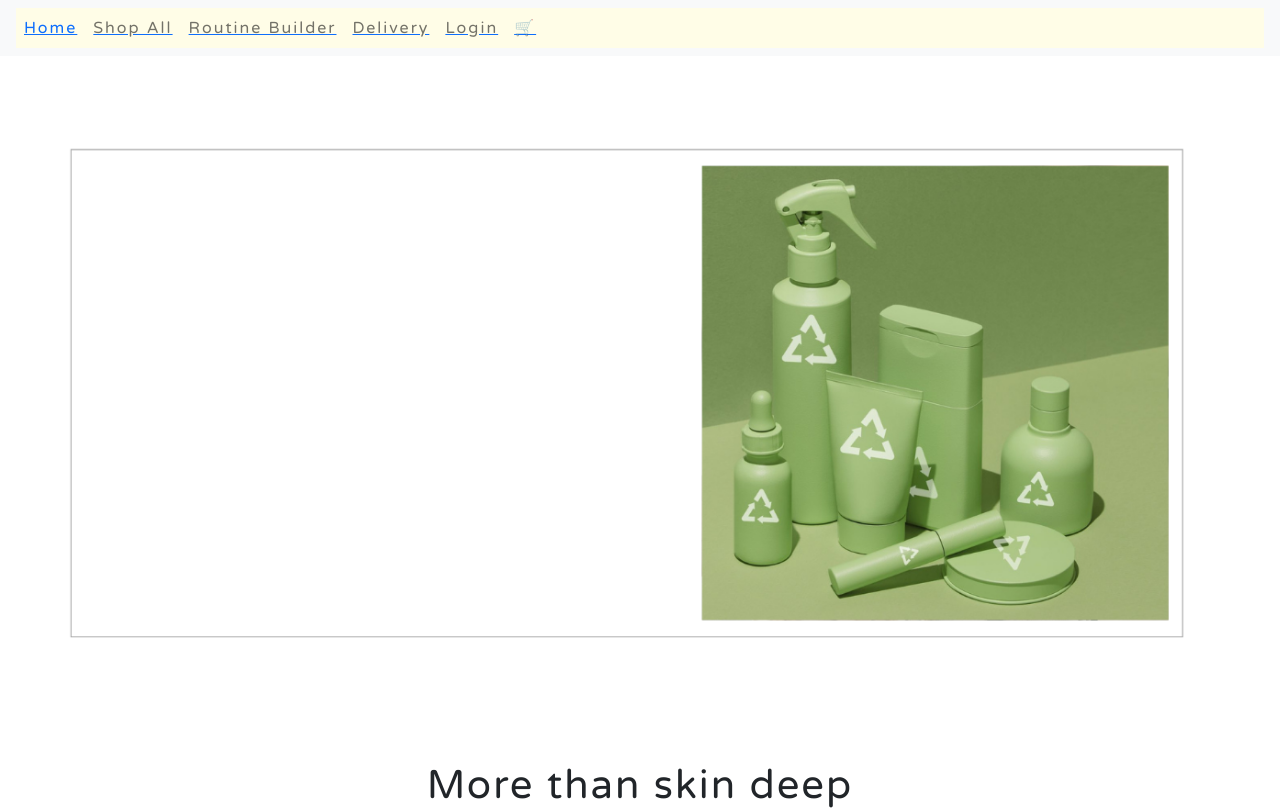
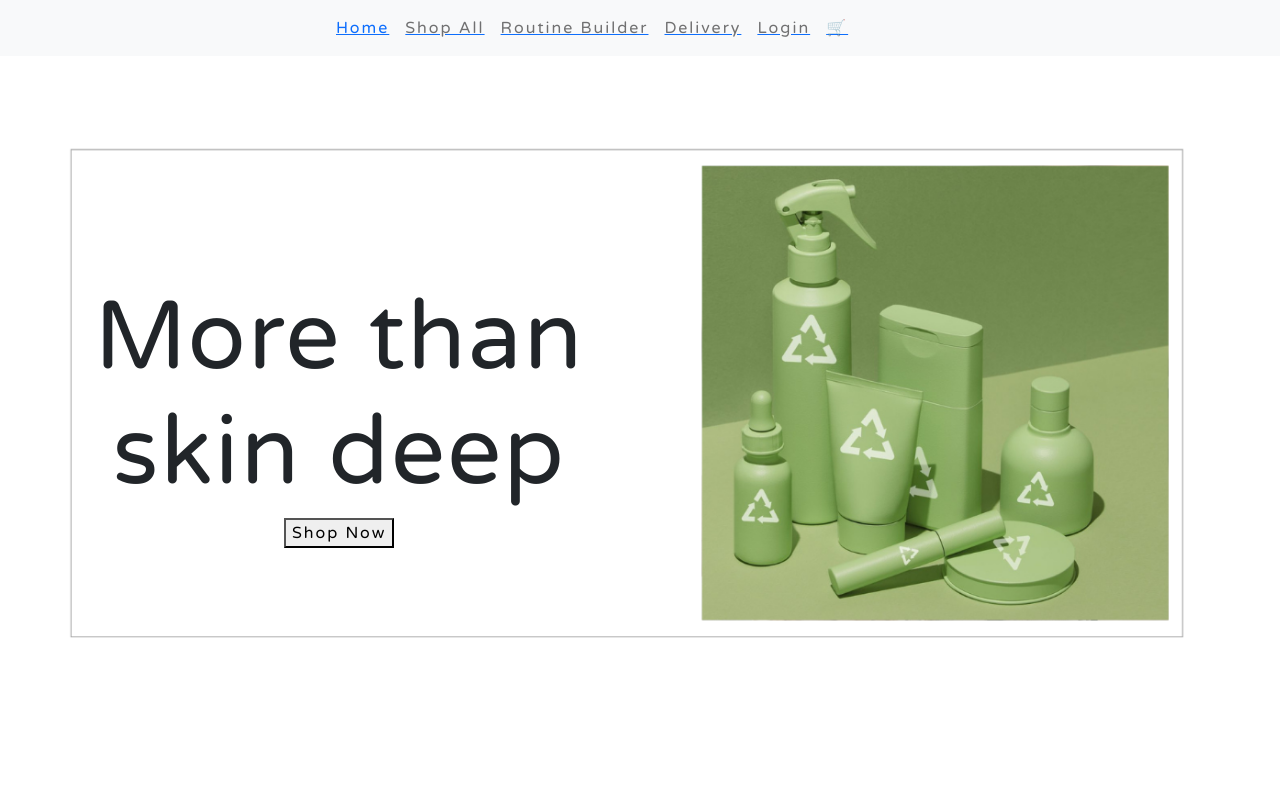
Before and after one commit to Char-Alexis/Ecommerce-Capstone-FrontEnd, a React (Create React App) app: page / in a window 1280 px wide. Shown: the top 809 px of the page. Built offline with nearby package versions, Linux system fonts and the light colour scheme; no server answers.

Commit message:
Heading text size adjusted

```diff
--- a/src/components/Home/Home.css
+++ b/src/components/Home/Home.css
@@ -34,3 +34,17 @@ img{
   height: auto;
   width: 98%;
 }
+
+.landing-page-heading{
+  position: absolute;
+  margin: 0 auto;
+  left: 0;
+  top: 35%; /* Adjust this value to move the positioned div up and down */
+  text-align: center;
+  width: 53%; /* Set the width of the positioned div */
+
+}
+
+.heading{
+  font-size: 6em;
+}
--- a/src/components/Home/Home.jsx
+++ b/src/components/Home/Home.jsx
@@ -7,11 +7,10 @@ function Home() {
   return (
     <div>
       <img src="/images/landing page.png" className="recycle" />
-
-
-
-    <div class="main-title">
-      <h1>More than skin deep</h1>
+        <div class="landing-page-heading">
+          <h1 className="heading">More than skin deep </h1>
+          <button> Shop Now</button>
+          </div>
           <div className="landing-page">
             <div className="container">
               <div class="row">
@@ -23,21 +22,14 @@ function Home() {
                     </div>
                     <div class="col">
                       <h1>Lets Rethink Plastic</h1>
-
                       <p>Part of my ongoing effort to shed light on reducing waste and improving sustainability efforts in packaging practices.</p>
                       </div>
                       </div>
                       </div>
-
                       </div>
-
                       <Carousel></Carousel>
-
                       <Footer></Footer>
-
                       </div>
-  </div>
-
 );
 }
 export default Home;
--- a/src/components/NavBar/NavBar.css
+++ b/src/components/NavBar/NavBar.css
@@ -1,5 +1,4 @@
 
 #navbarNavAltMarkup{
-    background-color: #fffde7;
-    width: 100%;
+    width: 50%;
 }
```
Lines whose indentation alone changed are shown as unchanged.
